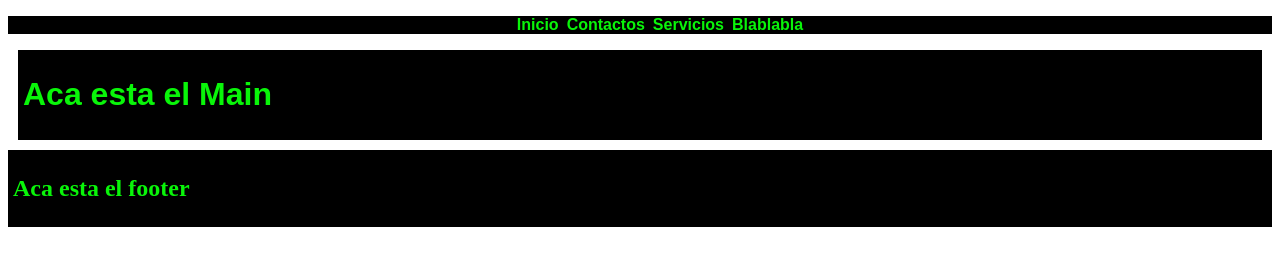
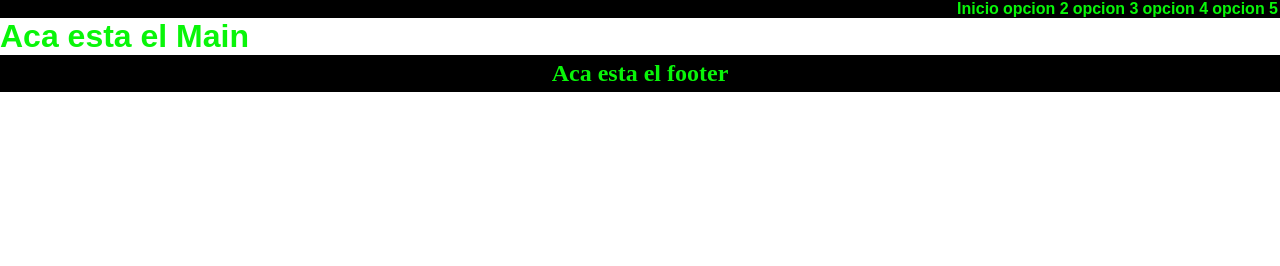
Before and after one commit to matiasbalmaceda/sass_uno, a website: page index.html in a window 1280 px wide. Drawn offline with Linux system fonts and the light colour scheme.

Commit message:
medias y mixins

```diff
--- a/index.html
+++ b/index.html
@@ -10,12 +10,11 @@
 <body>
     <header>
         <ul>
-            <li>
-                <a href="">Inicio</a>
-                <a href="">Contactos</a>
-                <a href="">Servicios</a>
-                <a href="">Blablabla</a>
-            </li>
+            <li><a href="">Inicio</a></li>
+            <li><a href="">opcion 2</a></li>
+            <li><a href="">opcion 3</a></li>
+            <li><a href="">opcion 4</a></li>
+            <li><a href="">opcion 5</a></li>
         </ul>
     </header>
     <main>
--- a/scss/base/_reset.scss
+++ b/scss/base/_reset.scss
@@ -1,4 +1,4 @@
-*{
+* {
     margin: 0;
     padding: 0;
     box-sizing: border-box;
--- a/scss/layout/_footer.scss
+++ b/scss/layout/_footer.scss
@@ -0,0 +1,6 @@
+footer{
+    @include flex(row,center,center);
+    background-color: $background-color-principal;
+    padding: 5px;
+    color: $font-color-principal;
+}
--- a/scss/layout/_header.scss
+++ b/scss/layout/_header.scss
@@ -0,0 +1,17 @@
+
+header{
+    background-color: $background-color-principal;
+    ul{
+        @include flex(row,right,right);
+        li{
+            list-style: none;
+            a{
+                text-decoration: none;
+                color: $font-color-principal;
+                font-weight: bold;
+                font-family: sans-serif;
+                padding: 2px;
+            }
+        }
+    };
+}
--- /dev/null
+++ b/scss/layout/_main.scss
@@ -0,0 +1,7 @@
+main{
+    @include flex(row,none,none);
+    h1{
+        font-family: sans-serif;
+        color: $font-color-principal;
+    }
+}
--- /dev/null
+++ b/scss/layout/media/_media-320.scss
@@ -0,0 +1,5 @@
+@media(max-width:320px){
+    header{
+        @include flex(column,center,center);
+    }
+}
--- /dev/null
+++ b/scss/layout/media/_media-768.scss
@@ -0,0 +1,7 @@
+/*media 768px*/
+
+@media(max-width:768px){
+    header{
+        @include flex(row,center,center);
+    }
+}
--- a/scss/style.scss
+++ b/scss/style.scss
@@ -1,37 +1,12 @@
-$font-color-principal: rgb(9, 245, 9);
-$font-color-secundario: yellow;
-$background-color-principal: black;
+@import "utilities/variables";
+@import "utilities/mixins";
+@import "utilities/function";
+@import "base/reset";
+@import "layout/header";
+@import "layout/main";
+@import "layout/footer";
 
-header{
-    background-color: $background-color-principal;
-    ul{
-        display: flex;
-        justify-content: center;
-        li{
-            list-style: none;
-            a{
-                text-decoration: none;
-                color: $font-color-principal;
-                font-weight: bold;
-                font-family: sans-serif;
-                padding: 2px;
-            }
-        }
-    };
-}
 
-main{
-    background-color: $background-color-principal;
-    padding: 5px;
-    margin: 10px;
-    h1{
-        font-family: sans-serif;
-        color: $font-color-principal;
-    }
-}
-
-footer{
-    background-color: $background-color-principal;
-    padding: 5px;
-    color: $font-color-principal;
-}
+/* media-querry */
+@import "layout/media/media-768";
+@import "layout/media/media-320";
--- /dev/null
+++ b/scss/utilities/_mixins.scss
@@ -0,0 +1,16 @@
+/**/
+@mixin flex($direction,$justify,$aling){
+    display: flex;
+    flex-direction: $direction;
+    justify-content: $justify;
+    align-items: $aling;
+}
+
+@mixin grid ($gTc,$gTr,$justify,$aling,$gap){
+    display: grid;
+    grid-template-columns: $gTc;
+    grid-template-rows: $gTr;
+    justify-content: $justify;
+    align-content: $aling;
+    gap: $gap;
+}
--- /dev/null
+++ b/scss/utilities/_variables.scss
@@ -0,0 +1,3 @@
+$font-color-principal: rgb(9, 245, 9);
+$font-color-secundario: yellow;
+$background-color-principal: black;
```
Also changed, not shown: css/style.css, scss/utilities/_function.scss (added).
